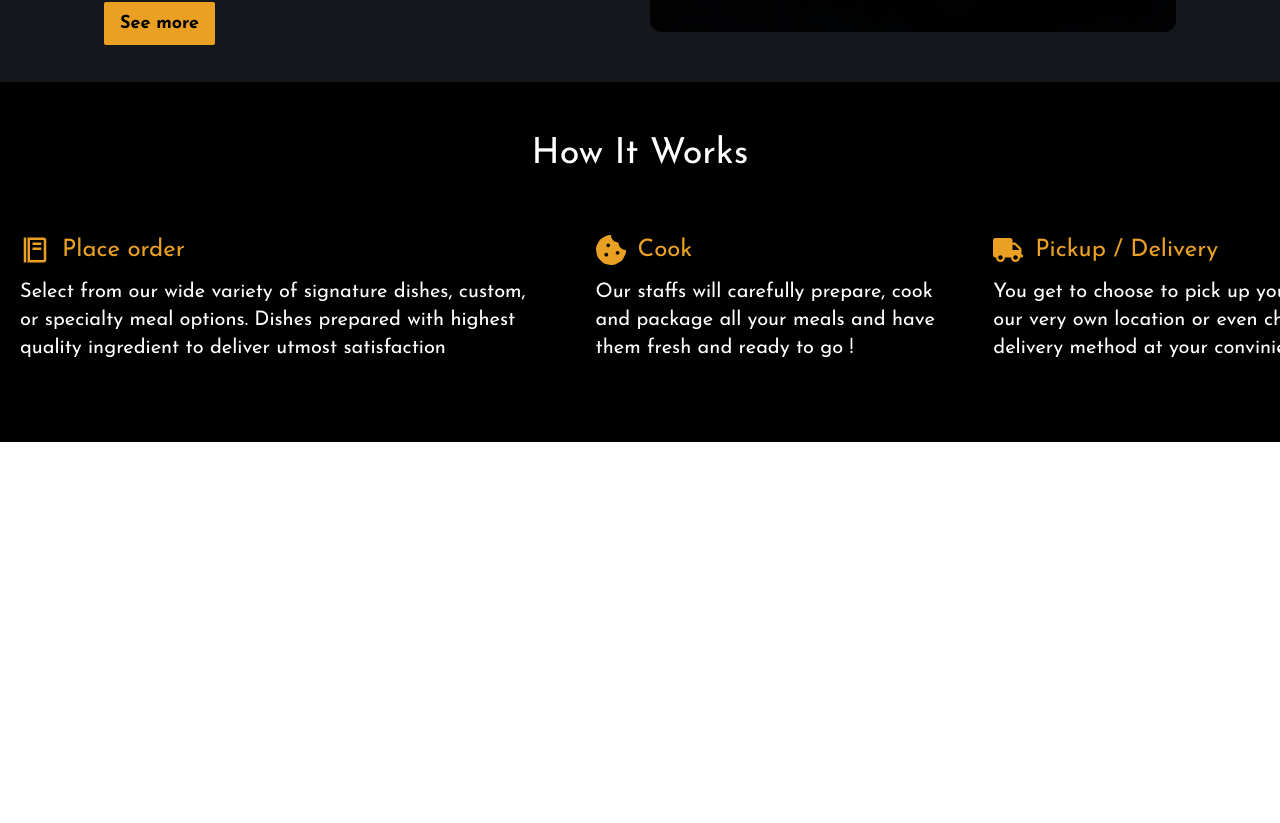
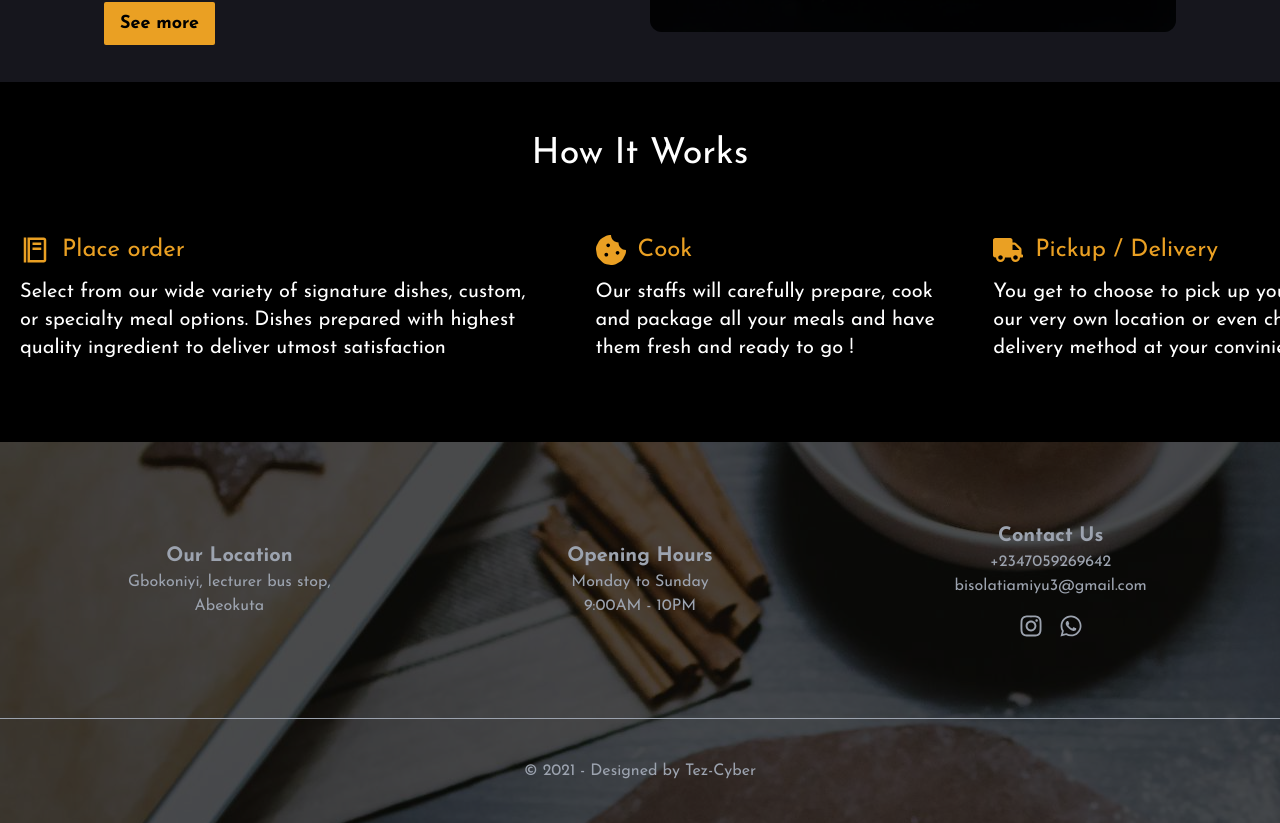
Before and after one commit to Tez-cyber/teemah-new, a React (Vite) app: page / in a window 1280 px wide. Shown: the part 1480-2303 px from the top of the page. Before the commit the page ends 1922 px from the top, so only its background shows below. Built offline with nearby package versions, Linux system fonts and the light colour scheme; a web font is replaced by a local one.

Commit message:
Footer completed

```diff
--- a/src/App.jsx
+++ b/src/App.jsx
@@ -1,3 +1,4 @@
+import Footer from "./components/Footer"
 import Navbar from "./components/HomePage/Navbar"
 import Home from "./pages/Home"
 
@@ -8,6 +9,7 @@ function App() {
       <div className="font-josefin overflow-hidden">
         <Navbar />
         <Home/>
+        <Footer />
       </div>
     </>
   )
--- a/src/components/Footer.jsx
+++ b/src/components/Footer.jsx
@@ -1,9 +1,49 @@
 import React from 'react'
+import { FaInstagram, FaWhatsapp } from 'react-icons/fa'
 
 const Footer = () => {
-  return (
-    <div>Footer</div>
-  )
+    return (
+        <footer className="footer relative z-10 text-gray-400 before:-z-10 before:content-[''] before:absolute before:left-0 before:top-0 before:w-full before:h-full before:bg-black/70" id="footer">
+            <div className=" ">
+                <div className="row justify-center gap-8 items-center px-10 py-20 ">
+                    <div className="w-1/3 py-0 px-4 text-center footer-item">
+                        <h3 className='capitalize text-xl font-bold'>Our Location</h3>
+                        <p>Gbokoniyi, lecturer bus stop,
+                            <br />Abeokuta
+                        </p>
+                    </div>
+                    <div className="w-1/3 py-0 px-4 text-center footer-item">
+                        <h3 className='capitalize text-xl font-bold'>Opening Hours</h3>
+                        <p>Monday to Sunday
+                            <br />9:00AM - 10PM
+                        </p>
+                    </div>
+                    <div className="w-1/3 py-0 px-4 text-center footer-item">
+                        <h3 className='capitalize text-xl font-bold'>Contact Us</h3>
+                        <p>+2347059269642</p>
+                        <p>bisolatiamiyu3@gmail.com</p>
+                        <div className="flex items-center justify-center gap-4 pt-4 text-2xl social-links">
+                            <a
+                                target="_blank"
+                                rel="noreferrer"
+                                href="https:instagram.com/teemah_confectionery?igshid=YmMyMTA2M2Y=">
+                                <FaInstagram />
+                            </a>
+                            <a
+                                target="_blank"
+                                rel="noreferrer"
+                                href="https://wa.me/+2349090288329"><FaWhatsapp /></a>
+                        </div>
+                    </div>
+                </div>
+                <div className="w-full">
+                    <div className="text-center border-t border-t-gray-400 p-10 copyright">
+                        &copy; 2021 - Designed by Tez-Cyber
+                    </div>
+                </div>
+            </div>
+        </footer>
+    )
 }
 
 export default Footer
--- a/src/components/HomePage/Works.jsx
+++ b/src/components/HomePage/Works.jsx
@@ -8,7 +8,7 @@ const Works = () => {
       {/*------------- Heading ------------- */}
       <div className="row">
         <div className="section-title">
-          <h2 data-title="" className='text-white'>How it works</h2>
+          <h2 data-title="" className='text-white '>How it works</h2>
         </div>
       </div>
       {/*----------------------- Content ------------------------- */}
--- a/src/index.css
+++ b/src/index.css
@@ -21,6 +21,10 @@
     background-image: url('./assets/n-2.jpg');
 }
 
+/* Footer */
+.footer {
+  background-image: url('./assets/n-5.jpg');
+}
 @layer utilities {
   .section-title {
     @apply w-full py-0 px-4 text-center mb-[60px]
```
